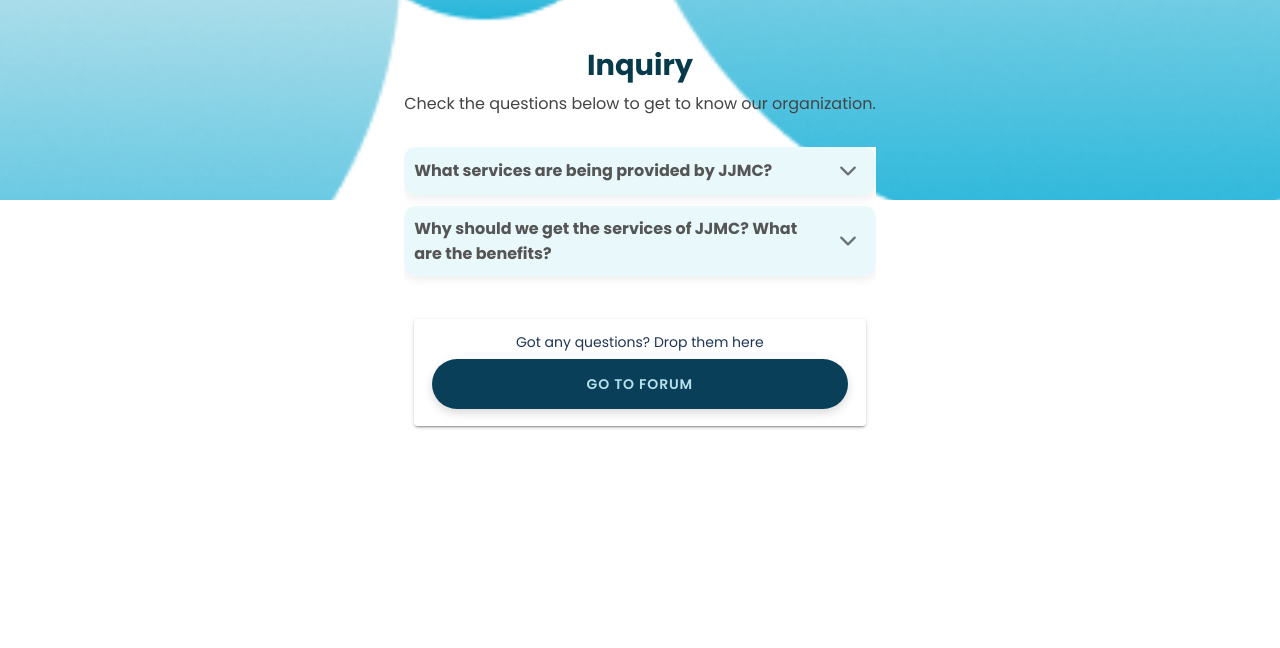
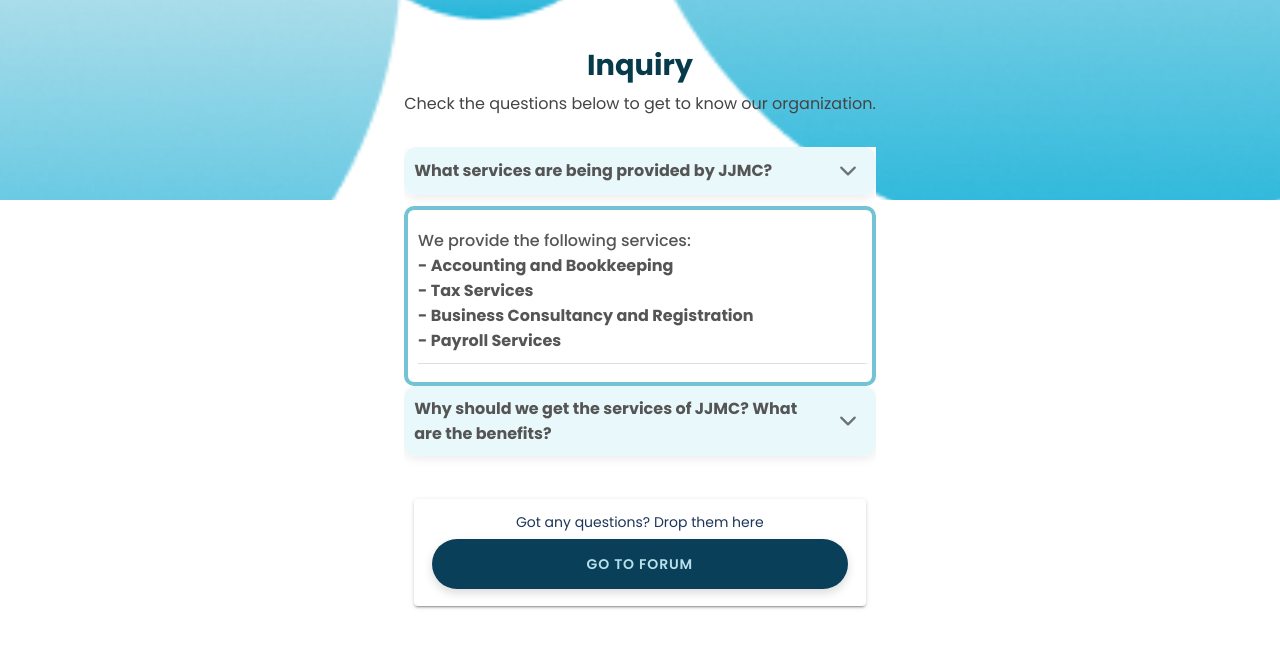
Before and after one commit to DeviDo2/softeng2-jjmc-payroll-system, a React (Vite) app: page /inquiry in a window 1280 px wide. Both pictures are taken after a click on the element "What services are being provided by JJMC?". Shown: the top 648 px of the page. Built offline with nearby package versions, Linux system fonts and the light colour scheme; no server answers.

Commit message:
fix: Update IonList style to static positioning in Inquiry component

```diff
--- a/src/pages/Inquiry/InquiryBase.jsx
+++ b/src/pages/Inquiry/InquiryBase.jsx
@@ -70,7 +70,7 @@
                   </IonLabel>
                   <IonIcon icon={chevronDownOutline} slot="end" />
                 </IonItem>
-                <IonList slot="content" className="accordion-content">
+                <IonList style={{ position: 'static' }} slot="content" className="accordion-content">
                   <IonItem>
                     <IonLabel>
                       We provide the following services:
@@ -91,7 +91,7 @@
                   </IonLabel>
                   <IonIcon icon={chevronDownOutline} slot="end" />
                 </IonItem>
-                <IonList slot="content" className="accordion-content">
+                <IonList style={{ position: 'static' }} slot="content" className="accordion-content">
                   <IonItem>
                     <IonLabel>
                       Choosing JJMC allows you to benefit from our
```
